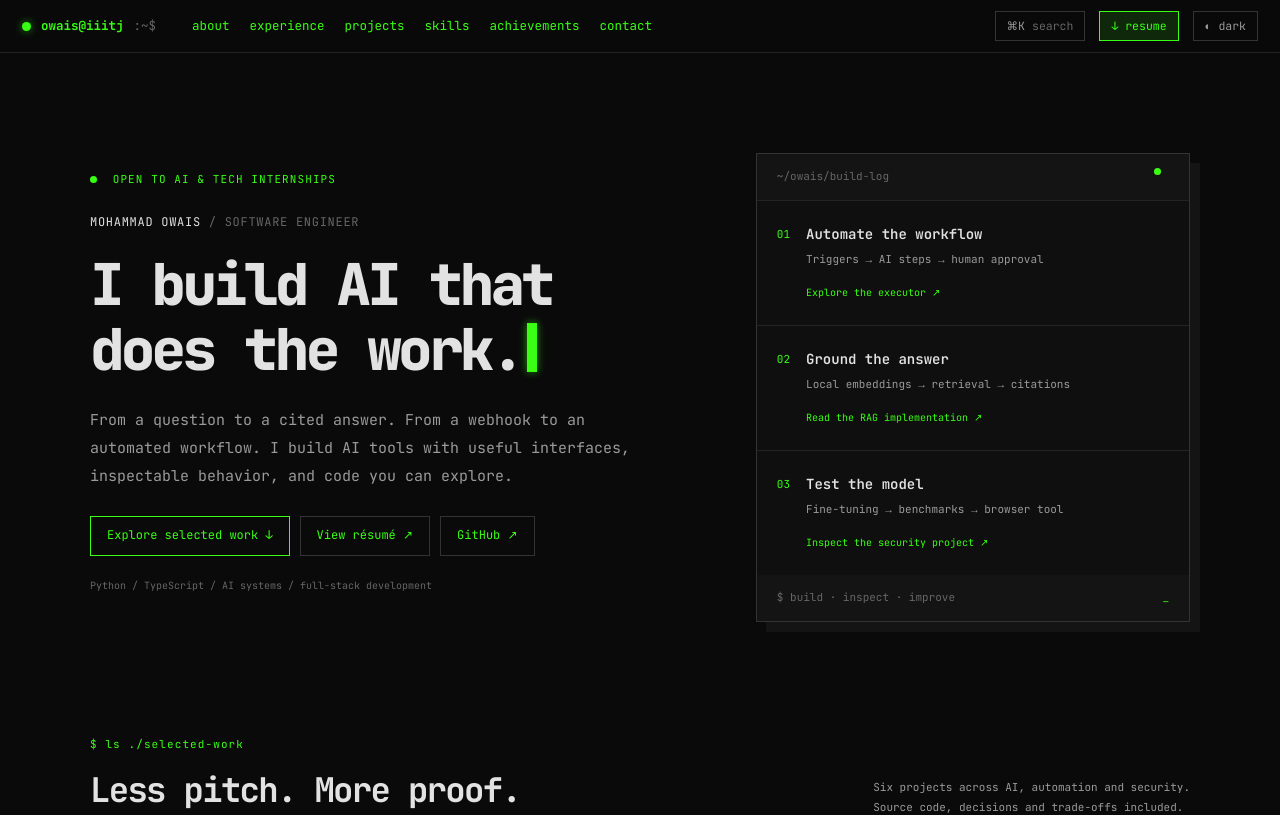
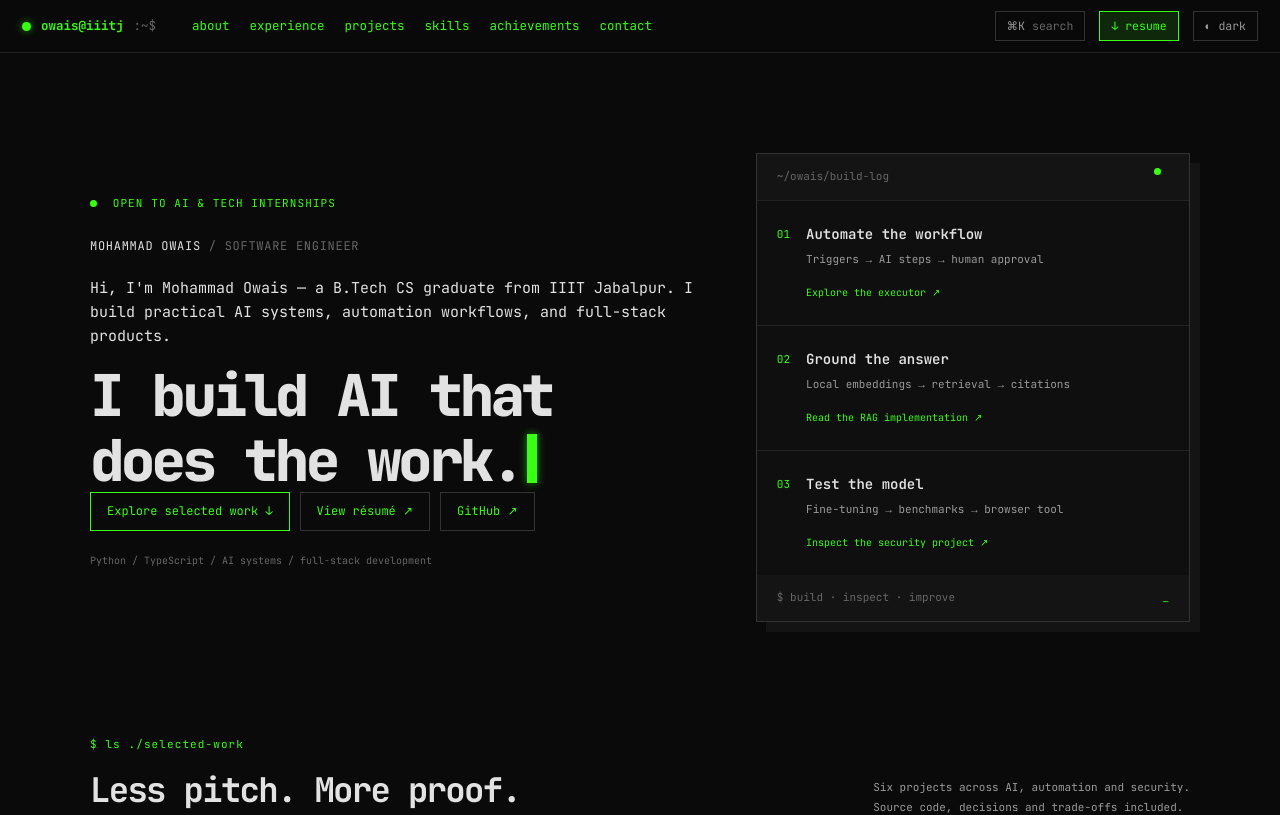
Before and after one commit to owaish7/owais-portfolio, a Next.js app: page / in a window 1280 px wide. Shown: the top 815 px of the page. Built offline with nearby package versions, Linux system fonts and the light colour scheme; no server answers.

Commit message:
Refine hero and replace job metric with achievements

```diff
--- a/components/Hero.tsx
+++ b/components/Hero.tsx
@@ -6,8 +6,8 @@ export default function Hero() {
       <div className="hero-copy">
         <p className="eyebrow rev"><span className="status-dot" /> OPEN TO AI & TECH INTERNSHIPS</p>
         <p className="hero-name rev">MOHAMMAD OWAIS <span>/ SOFTWARE ENGINEER</span></p>
+        <p className="hero-intro rev">Hi, I&apos;m Mohammad Owais — a B.Tech CS graduate from <span>IIIT Jabalpur</span>. I build practical AI systems, automation workflows, and full-stack products.</p>
         <h1 className="rev">I build AI that<br /><span>does the work.</span><span className="cur" /></h1>
-        <p className="hero-description rev">From a question to a cited answer. From a webhook to an automated workflow. I build AI tools with useful interfaces, inspectable behavior, and code you can explore.</p>
         <div className="hero-actions rev">
           <a className="lk lkacc" href="#projects">Explore selected work ↓</a>
           <a className="lk" href={LINKS.resume} target="_blank" rel="noreferrer">View résumé ↗</a>
```
